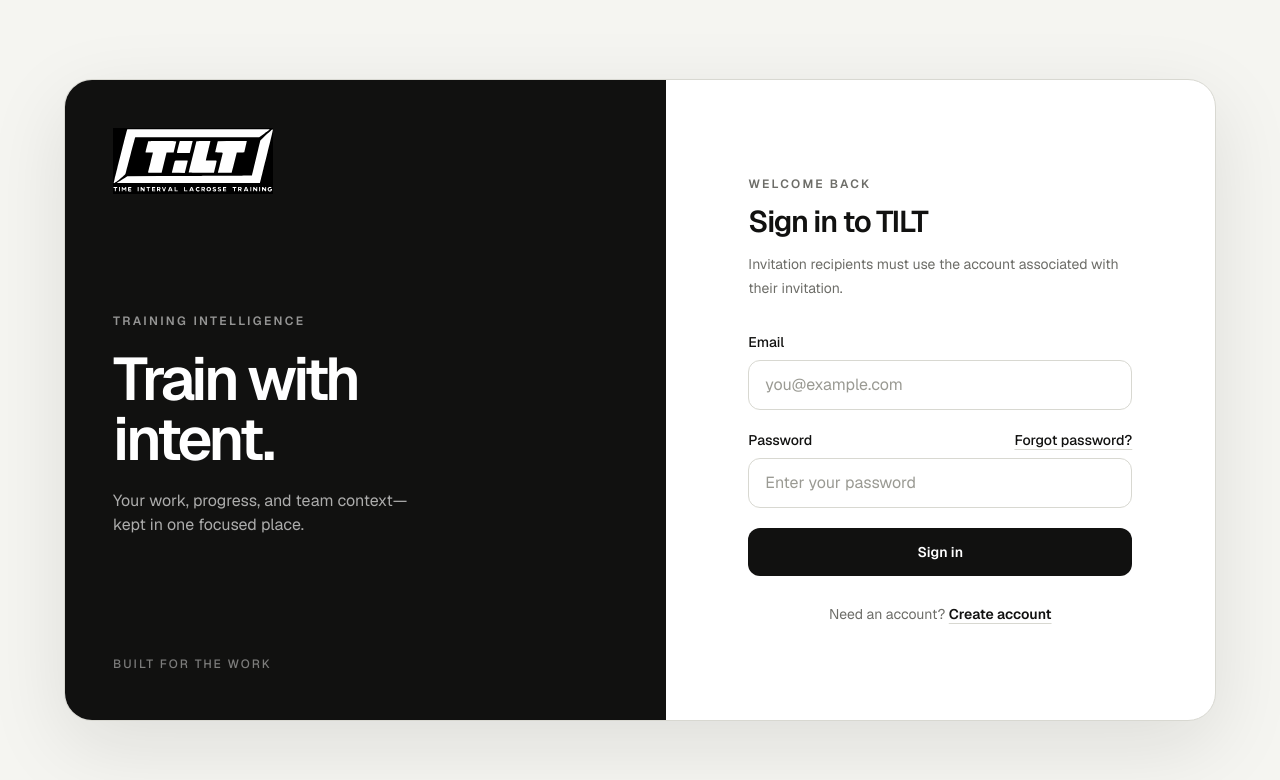
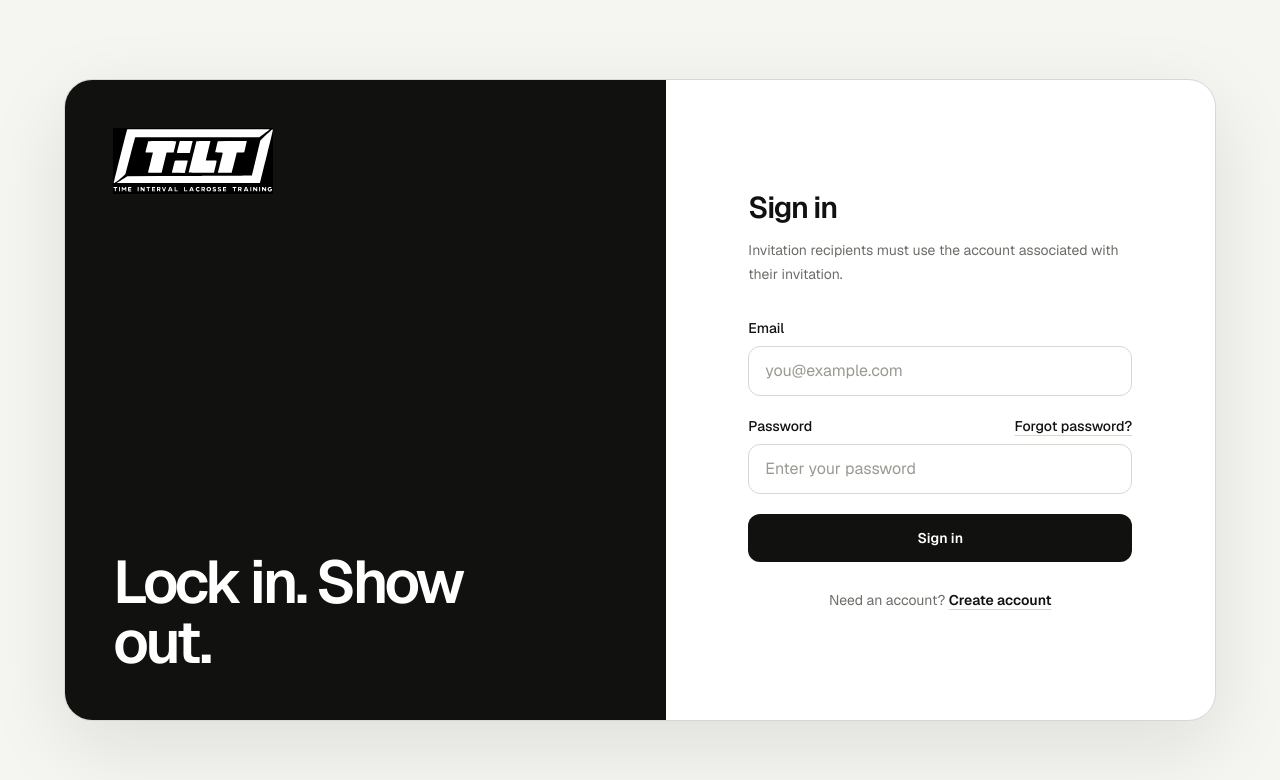
Before and after one commit to harleybrown306/TILT, a Next.js app: page /login in a window 1280 px wide. Shown: the top 780 px of the page. Built offline with nearby package versions, Linux system fonts and the light colour scheme; no server answers.

Commit message:
feat(login): simplify sign-in messaging

```diff
--- a/src/app/login/page.tsx
+++ b/src/app/login/page.tsx
@@ -65,29 +65,16 @@
           />
 
           <div className="max-w-sm py-12 lg:py-0">
-            <p className="text-xs font-semibold uppercase tracking-[0.2em] text-white/55">
-              Training intelligence
-            </p>
-            <h2 className="mt-5 text-4xl font-semibold tracking-[-0.06em] sm:text-5xl lg:text-6xl">
-              Train with intent.
+            <h2 className="text-4xl font-semibold tracking-[-0.06em] sm:text-5xl lg:text-6xl">
+              Lock in. Show out.
             </h2>
-            <p className="mt-5 max-w-xs text-sm leading-6 text-white/65 sm:text-base">
-              Your work, progress, and team context—kept in one focused place.
-            </p>
           </div>
-
-          <p className="text-xs font-medium uppercase tracking-[0.16em] text-white/45">
-            Built for the work
-          </p>
         </section>
 
         <section className="px-7 py-9 sm:px-10 sm:py-12 lg:flex lg:flex-col lg:justify-center lg:px-14">
           <div className="mx-auto w-full max-w-sm">
-            <p className="text-xs font-semibold uppercase tracking-[0.18em] text-[var(--tilt-muted)]">
-              Welcome back
-            </p>
-            <h1 className="mt-3 text-3xl font-semibold tracking-[-0.045em] text-[var(--tilt-ink)]">
-              Sign in to TILT
+            <h1 className="text-3xl font-semibold tracking-[-0.045em] text-[var(--tilt-ink)]">
+              Sign in
             </h1>
             <p className="mt-3 text-sm leading-6 text-[var(--tilt-muted)]">
               Invitation recipients must use the account associated with their invitation.
```
